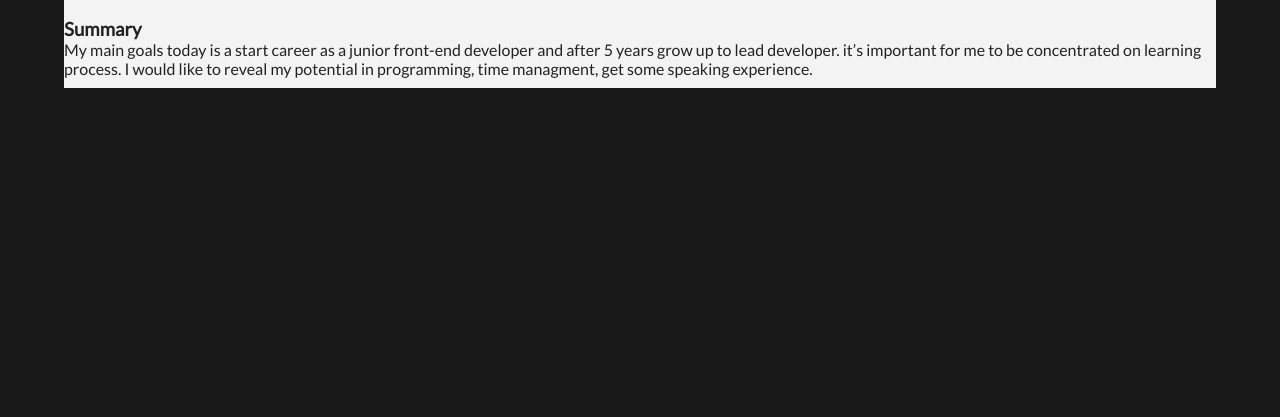
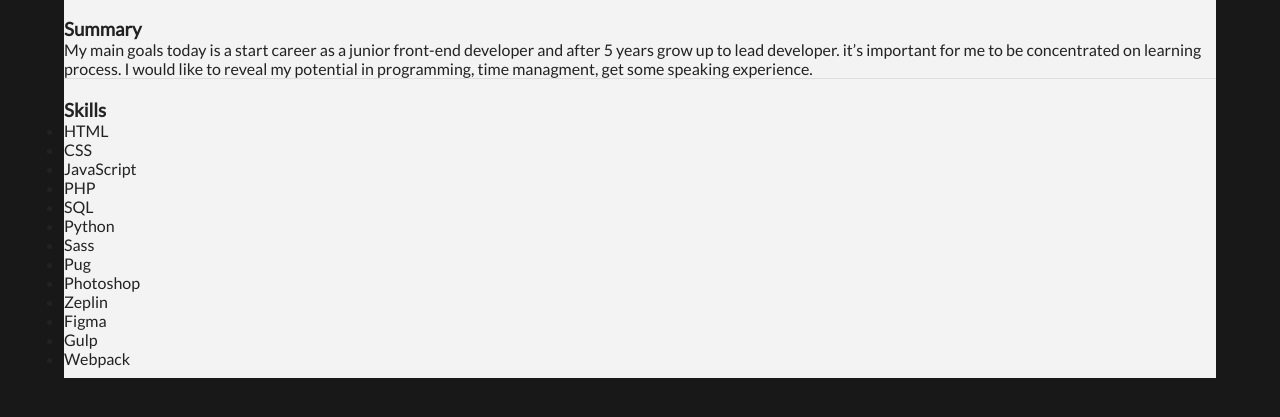
Before and after one commit to MrChester/rsschool-cv-2020q1, a plain HTML site: page index.html in a window 1280 px wide. Shown: the part 217-634 px from the top of the page. Drawn offline with Linux system fonts and the light colour scheme; files whose address does not match are found by name.

Commit message:
feat(index): add skills section

```diff
--- a/index.html
+++ b/index.html
@@ -51,6 +51,31 @@
           </article>
           <div class="clear"></div>
         </section>
+        <section class="section__skills">
+          <article>
+            <div class="section__title">
+              <h1>Skills</h1>
+            </div>
+            <div class="section__content">
+              <ul class="skills__list">
+                <li class="skills__item">HTML</li>
+                <li class="skills__item">CSS</li>
+                <li class="skills__item">JavaScript</li>
+                <li class="skills__item">PHP</li>
+                <li class="skills__item">SQL</li>
+                <li class="skills__item">Python</li>
+                <li class="skills__item">Sass</li>
+                <li class="skills__item">Pug</li>
+                <li class="skills__item">Photoshop</li>
+                <li class="skills__item">Zeplin</li>
+                <li class="skills__item">Figma</li>
+                <li class="skills__item">Gulp</li>
+                <li class="skills__item">Webpack</li>
+              </ul>
+            </div>
+          </article>
+          <div class="clear"></div>
+        </section>
       </main>
     </div>
   </div>
```
